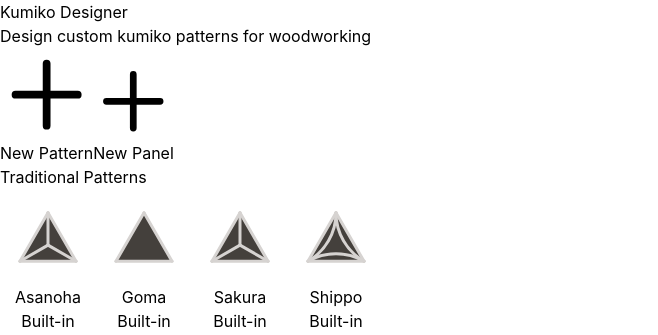
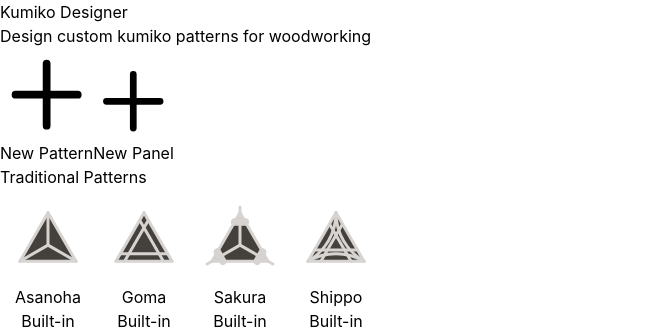
Before and after one commit to doctor-kat/kumiko-designer, a React (Vite) app: page / in a window 1280 px wide. Shown: the top 335 px of the page, without its empty margins (0-658 px from the left). Built offline with nearby package versions, Linux system fonts and the light colour scheme.

Commit message:
fixed goma pattern

```diff
--- a/src/data/builtInPatterns.ts
+++ b/src/data/builtInPatterns.ts
@@ -29,9 +29,9 @@ export const builtInPatterns: Pattern[] = [
     baseWeight: 0.8,
     cornerToCenter: { A: null, B: null, C: null },
     edgeParallel: {
-      BC: { positionMode: 'from-edge', distance: 3.0, weightMultiplier: 1.0, isBlocker: false },
-      CA: { positionMode: 'from-edge', distance: 3.0, weightMultiplier: 1.0, isBlocker: false },
-      AB: { positionMode: 'from-edge', distance: 3.0, weightMultiplier: 1.0, isBlocker: false },
+      BC: { positionMode: 'from-edge', distance: 2.0, weightMultiplier: 1.0, isBlocker: false },
+      CA: { positionMode: 'from-edge', distance: 2.0, weightMultiplier: 1.0, isBlocker: false },
+      AB: { positionMode: 'from-edge', distance: 2.0, weightMultiplier: 1.0, isBlocker: false },
     },
     cornerArcs: { AB: null, BC: null, CA: null },
   },
--- a/src/geometry/segments.ts
+++ b/src/geometry/segments.ts
@@ -12,7 +12,6 @@ import {
 import {
     getCornerPoint,
     getEdgeVertices,
-  getOppositeEdge,
     subtract,
     add,
     scale,
@@ -22,7 +21,7 @@ import {
     midpoint,
     rotateTriangle,
 } from './triangle';
-import { lineLineIntersection, clipPolygonToTriangle } from './clipping';
+import { lineLineIntersection } from './clipping';
 
 /**
  * Generate all rendered segments for a pattern applied to a triangle
@@ -42,14 +41,14 @@ export function generatePatternSegments(
     };
 
     // Generate edge-parallel segments first (they may block corner-to-center)
-  const edgeParallelGeometry = generateEdgeParallelSegments(pattern, tri);
-  result.polygons.push(...edgeParallelGeometry.polygons);
+    const edgeParallelResult = generateEdgeParallelSegments(pattern, tri);
+    result.lines.push(...edgeParallelResult.lines);
 
     // Generate corner-to-center segments (may be blocked)
     const cornerToCenterLines = generateCornerToCenterSegments(
         pattern,
         tri,
-    edgeParallelGeometry.blockerInfo
+        edgeParallelResult.blockerInfo
     );
     result.lines.push(...cornerToCenterLines);
 
@@ -62,111 +61,132 @@ export function generatePatternSegments(
 
 interface BlockerInfo {
     corner: Corner;
-  outerEdge: Point[]; // line from outer edge of blocker
-  innerEdge: Point[]; // line from inner edge of blocker (toward centroid)
+    line: { start: Point; end: Point }; // The centerline of the blocker
+    halfWidth: number; // Half the weight of the blocker
 }
 
 interface EdgeParallelResult {
-  polygons: Polygon[];
+    lines: LineSegment[];
     blockerInfo: BlockerInfo[];
 }
 
 /**
- * Generate edge-parallel segments (potentially blockers)
+ * Generate edge-parallel segments as lines
+ *
+ * For edge BC (opposite corner A):
+ * - "from-edge" mode: line is 'distance' mm away from edge BC, toward A
+ * - "from-corner" mode: line is 'distance' mm away from corner A, toward BC
  */
 function generateEdgeParallelSegments(
     pattern: Pattern,
     tri: Triangle
 ): EdgeParallelResult {
-  const polygons: Polygon[] = [];
+    const lines: LineSegment[] = [];
     const blockerInfo: BlockerInfo[] = [];
 
-  const edges: Edge[] = ['BC', 'CA', 'AB'];
-  const nearCorners: Corner[] = ['A', 'B', 'C'];
+    // Edge -> opposite corner mapping
+    const edgeConfig: { edge: Edge; corner: Corner }[] = [
+        { edge: 'BC', corner: 'A' },
+        { edge: 'CA', corner: 'B' },
+        { edge: 'AB', corner: 'C' },
+    ];
 
-  for (let i = 0; i < edges.length; i++) {
-    const edge = edges[i];
-    const nearCorner = nearCorners[i];
+    for (const { edge, corner } of edgeConfig) {
         const config = pattern.edgeParallel[edge];
-
         if (!config) continue;
 
         const weight = pattern.baseWeight * config.weightMultiplier;
-    const [edgeStart, edgeEnd] = getEdgeVertices(tri, edge);
-    const cornerPoint = getCornerPoint(tri, nearCorner);
+        const [edgeP1, edgeP2] = getEdgeVertices(tri, edge);
+        const cornerPoint = getCornerPoint(tri, corner);
 
-    // Calculate the direction along the edge
-    const edgeVec = normalize(subtract(edgeEnd, edgeStart));
+        // Get the edge direction (this is what we're parallel to)
+        const edgeDir = normalize(subtract(edgeP2, edgeP1));
 
-    // Calculate perpendicular direction (toward the corner)
-    const toCorner = subtract(cornerPoint, midpoint(edgeStart, edgeEnd));
-    let perpDir = perpendicular(edgeVec);
+        // Get perpendicular to edge, pointing toward the corner
+        let perpToEdge = perpendicular(edgeDir);
 
-    // Make sure perpDir points toward the corner
-    if (toCorner.x * perpDir.x + toCorner.y * perpDir.y < 0) {
-      perpDir = scale(perpDir, -1);
+        // Make sure perpToEdge points toward corner
+        const toCorner = subtract(cornerPoint, edgeP1);
+        if (perpToEdge.x * toCorner.x + perpToEdge.y * toCorner.y < 0) {
+            perpToEdge = scale(perpToEdge, -1);
         }
 
-    // Calculate the position of the parallel line
-    let parallelDistance: number;
+        // Calculate altitude (perpendicular distance from corner to edge)
+        const altitudeLength = Math.abs(toCorner.x * perpToEdge.x + toCorner.y * perpToEdge.y);
+
+        // Calculate how far from the edge the parallel line should be
+        let distFromEdge: number;
         if (config.positionMode === 'from-corner') {
-      // Distance from corner toward the edge
-      parallelDistance = config.distance;
+            distFromEdge = altitudeLength - config.distance;
         } else {
-      // Distance from edge toward corner
-      const altitude = distance(cornerPoint, midpoint(edgeStart, edgeEnd));
-      parallelDistance = altitude - config.distance;
+            distFromEdge = config.distance;
         }
 
-    // The center line of the segment
-    const centerLineStart = add(cornerPoint, scale(perpDir, -parallelDistance));
-    const centerLineEnd = add(centerLineStart, scale(edgeVec, distance(edgeStart, edgeEnd) * 2));
-    const centerLineStart2 = subtract(centerLineStart, scale(edgeVec, distance(edgeStart, edgeEnd)));
+        // Clamp to valid range
+        if (distFromEdge <= 0 || distFromEdge >= altitudeLength) {
+            continue;
+        }
 
-    // Create the rectangle (before clipping)
-    const halfWeight = weight / 2;
-    const offsetOuter = scale(perpDir, halfWeight); // toward corner
-    const offsetInner = scale(perpDir, -halfWeight); // toward edge
+        // Find a point on the parallel line by starting from the edge midpoint
+        // and moving perpendicular toward the corner
+        const edgeMid = midpoint(edgeP1, edgeP2);
+        const linePoint: Point = add(edgeMid, scale(perpToEdge, distFromEdge));
 
-    // Rectangle corners (extend far enough to clip properly)
-    const rectPoints: Point[] = [
-      add(centerLineStart2, offsetOuter),
-      add(centerLineEnd, offsetOuter),
-      add(centerLineEnd, offsetInner),
-      add(centerLineStart2, offsetInner),
-    ];
+        // Find where this line intersects the two edges adjacent to the opposite edge
+        // For edge BC (opposite corner A): intersect with AB and CA
+        // For edge CA (opposite corner B): intersect with AB and BC
+        // For edge AB (opposite corner C): intersect with BC and CA
+        let edge1Start: Point, edge1End: Point;
+        let edge2Start: Point, edge2End: Point;
 
-    // Clip to triangle
-    const clippedPolygon = clipPolygonToTriangle(rectPoints, tri);
+        if (edge === 'BC') {
+            // Adjacent edges: AB and CA
+            edge1Start = tri.A; edge1End = tri.B;
+            edge2Start = tri.C; edge2End = tri.A;
+        } else if (edge === 'CA') {
+            // Adjacent edges: AB and BC
+            edge1Start = tri.A; edge1End = tri.B;
+            edge2Start = tri.B; edge2End = tri.C;
+        } else {
+            // edge === 'AB', Adjacent edges: BC and CA
+            edge1Start = tri.B; edge1End = tri.C;
+            edge2Start = tri.C; edge2End = tri.A;
+        }
 
-    if (clippedPolygon.length >= 3) {
-      polygons.push({
-        points: clippedPolygon,
+        // Intersect the parallel line with the two adjacent edges
+        const int1 = lineLineIntersection(
+            linePoint,
+            add(linePoint, edgeDir),
+            edge1Start,
+            edge1End
+        );
+        const int2 = lineLineIntersection(
+            linePoint,
+            add(linePoint, edgeDir),
+            edge2Start,
+            edge2End
+        );
+
+        if (!int1 || !int2) continue;
+
+        // Create the line segment
+        lines.push({
+            start: int1,
+            end: int2,
             weight,
         });
 
-      // If this is a blocker, store the edge lines for blocking calculations
+        // If this is a blocker, store info for corner-to-center blocking
         if (config.isBlocker) {
-        // Calculate the actual lines of the outer and inner edges
-        const outerLine = [
-          add(centerLineStart2, offsetOuter),
-          add(centerLineEnd, offsetOuter),
-        ];
-        const innerLine = [
-          add(centerLineStart2, offsetInner),
-          add(centerLineEnd, offsetInner),
-        ];
-
             blockerInfo.push({
-          corner: nearCorner,
-          outerEdge: outerLine,
-          innerEdge: innerLine,
+                corner,
+                line: { start: int1, end: int2 },
+                halfWidth: weight / 2,
             });
         }
     }
-  }
 
-  return { polygons, blockerInfo };
+    return { lines, blockerInfo };
 }
 
 /**
@@ -196,30 +216,24 @@ function generateCornerToCenterSegments(
             const blocker = blockers.find(b => b.corner === corner);
 
             if (blocker) {
-        // Find intersection with blocker edges
-        const lineDir = subtract(centerPoint, cornerPoint);
-
-        if (config.startSide === 'center') {
-          // Line goes from inner edge of blocker to center
+                // Find where the corner-to-center line intersects the blocker line
                 const intersection = lineLineIntersection(
                     cornerPoint,
                     centerPoint,
-            blocker.innerEdge[0],
-            blocker.innerEdge[1]
+                    blocker.line.start,
+                    blocker.line.end
                 );
+
                 if (intersection) {
-            start = intersection;
-          }
+                    // Direction from corner to center
+                    const dir = normalize(subtract(centerPoint, cornerPoint));
+
+                    if (config.startSide === 'center') {
+                        // Line goes from blocker (offset by half width toward center) to center
+                        start = add(intersection, scale(dir, blocker.halfWidth));
                     } else {
-          // Line goes from corner to outer edge of blocker
-          const intersection = lineLineIntersection(
-            cornerPoint,
-            centerPoint,
-            blocker.outerEdge[0],
-            blocker.outerEdge[1]
-          );
-          if (intersection) {
-            end = intersection;
+                        // Line goes from corner to blocker (offset by half width toward corner)
+                        end = add(intersection, scale(dir, -blocker.halfWidth));
                     }
                 }
             }
```
Lines whose indentation alone changed are shown as unchanged.
